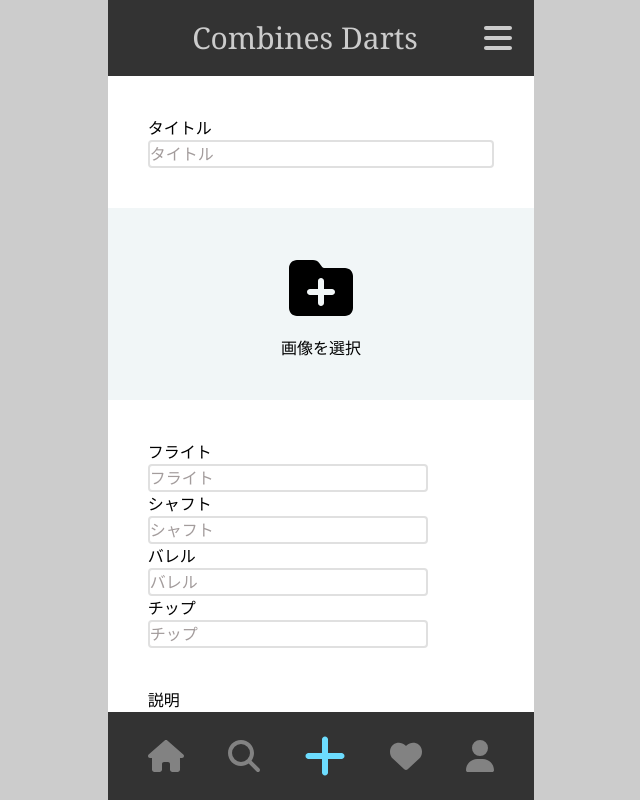
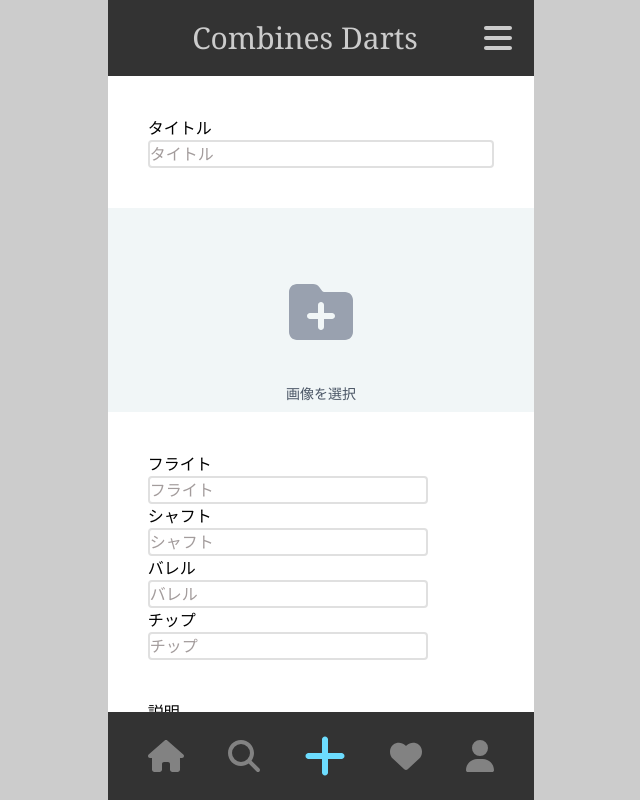
Before and after one commit to kanori1022/darts_frontend, a Next.js app: page /post in a window 1280 px wide. Shown: the top 800 px of the page, without its empty margins (319-959 px from the left). Built offline with nearby package versions, Linux system fonts and the light colour scheme; no server answers.

Commit message:
画像表示修正

```diff
--- a/app/post/page.tsx
+++ b/app/post/page.tsx
@@ -6,7 +6,9 @@ import { useCreateCombination } from "@/hooks/api/useCreateCombination";
 import { CombinationParms } from "@/types/combination";
 import { faFolderPlus } from "@fortawesome/free-solid-svg-icons";
 import { FontAwesomeIcon } from "@fortawesome/react-fontawesome";
-import { useState } from "react";
+import { useRef, useState } from "react";
+
+// https://flowbite.com/docs/components/forms/
 
 export default function Post() {
   const [combination, setCombination] = useState<CombinationParms>({
@@ -19,18 +21,12 @@ export default function Post() {
     description: "",
   });
   const [previewUrl, setPreviewUrl] = useState<string | null>(null);
-
   const { createCombination } = useCreateCombination();
-
+  const inputRef = useRef<HTMLInputElement>(null);
   // useEffect(() => {
   //   const hasEmptyField = Object.values(combination).some(
   //     (value) => value.trim() === ""
   //   );
-
-  //   if (hasEmptyField) {
-  //     alert("全ての値の入力が完了していません！");
-  //   }
-  // }, [combination]);
 
   return (
     <div>
@@ -48,23 +44,36 @@ export default function Post() {
           </div>
         </div>
         {/* ここにファイルインポートの処理 */}
-        <div className="pb-10">
-          {/* ラベルクリックでファイル選択が開く */}
+        <div className=" w-32 h-32 mx-auto">
+          {/* プレビュー画像（重ねる） */}
+          {previewUrl && (
+            <img
+              src={previewUrl}
+              alt="選択された画像"
+              className=" top-0 left-0 w-full h-full object-cover rounded-md cursor-pointer shadow-lg"
+              onClick={() => {
+                inputRef.current?.click();
+              }}
+            />
+          )}
+
+          {/* アップロード用ラベルとアイコン（下に表示） */}
+          {!previewUrl && (
             <label
               htmlFor="imageUpload"
-            className="block text-center font-medium text-[#000000] mb-4 cursor-pointer hover:underline"
+              className=" top-0 left-0 w-full h-full flex items-center justify-center cursor-pointer hover:opacity-70"
             >
               <FontAwesomeIcon
                 icon={faFolderPlus}
                 size="4x"
-              className="hover:text-[#6DDDFF] cursor-pointer pt-2 "
+                className="text-gray-400"
               />
             </label>
-          <div className="text-center">画像を選択</div>
-
+          )}
           {/* 非表示のファイル入力 */}
           <input
             id="imageUpload"
+            ref={inputRef}
             type="file"
             accept="image/*"
             onChange={(e) => {
@@ -76,18 +85,10 @@ export default function Post() {
             }}
             className="hidden"
           />
+        </div>
 
-          {/* プレビュー */}
-          {previewUrl && (
-            <div className="mt-4 text-center">
-              <p className="text-sm text-gray-600">プレビュー:</p>
-              <img
-                src={previewUrl}
-                alt="選択された画像"
-                className="w-48 h-auto mx-auto rounded-md shadow"
-              />
-            </div>
-          )}
+        <div className="text-center mt-2 mb-2 text-sm text-gray-600">
+          画像を選択
         </div>
         <div className="pl-10 pr-10 pt-10 pb-10 bg-white">
           <div>
--- a/components/Header/Header.tsx
+++ b/components/Header/Header.tsx
@@ -16,7 +16,7 @@ export const Header = () => {
   return (
     <>
       <DrawerMenu isOpen={isOpen} onClose={() => setIsOpen(false)} />
-      <div className="bg-[#333333] p-5 flex justify-between items-center relative">
+      <div className="bg-[#333333] p-5 z-50 flex justify-between items-center relative">
         <p className="text-3xl font-serif text-[#CCCCCC] mx-auto text-center cursor-pointer">
           <Link href="/home">Combines Darts</Link>
         </p>
```
Also changed, not shown: components/Input/Input.tsx (+25 -0 lines). Lines whose indentation alone changed are shown as unchanged.
